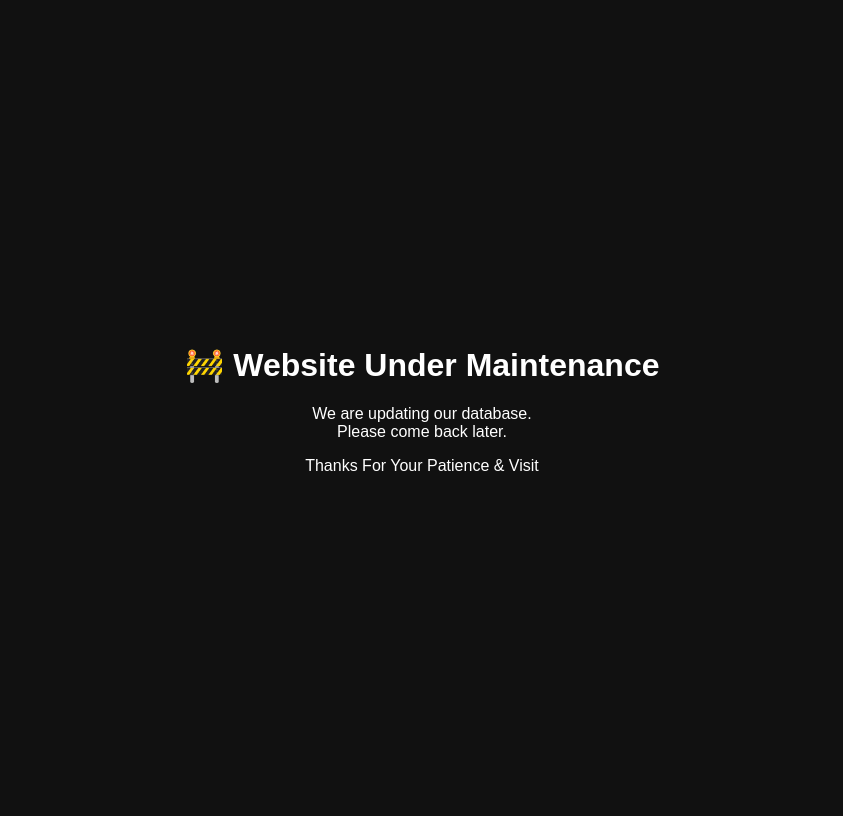
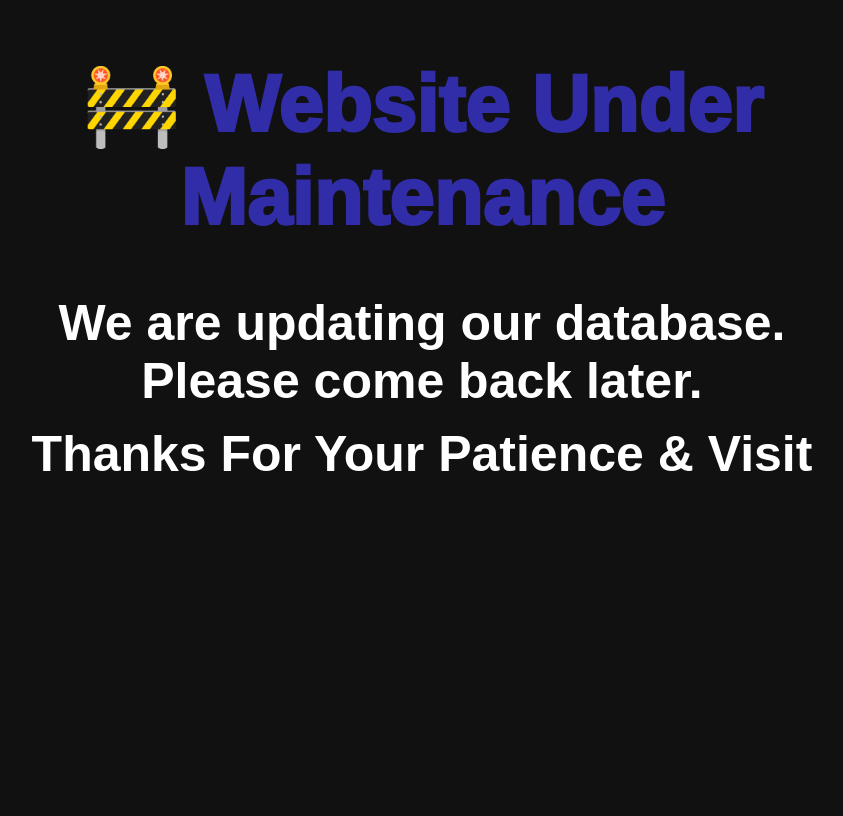
Before and after one commit to jabir2233/My_Webpage, a Python web app: template website/templates/maintenance.html in a window 1280 px wide. Shown: the whole page, without its empty margins (218-1061 px from the left). After the commit the page ends 471 px from the top, so only its background shows below. Run offline with Jinja, Linux system fonts and the light colour scheme; the template is opened without the code that fills it, so the values that code supplies are empty.

Commit message:
Updated maintenance.html for Better Looking.

```diff
--- a/website/templates/maintenance.html
+++ b/website/templates/maintenance.html
@@ -8,10 +8,20 @@
             display:flex;
             justify-content:center;
             align-items:center;
-            height:100vh;
             background:#111;
             color:white;
             text-align:center;
+        }
+        h1{
+           font-size: 80px;
+           font-weight: 1000;
+           margin: 50px;
+           color: #312da8
+        }
+        p{
+          font-size: 50px;
+          font-weight: 750;
+          margin: 15px;
         }
     </style>
 </head>
```
